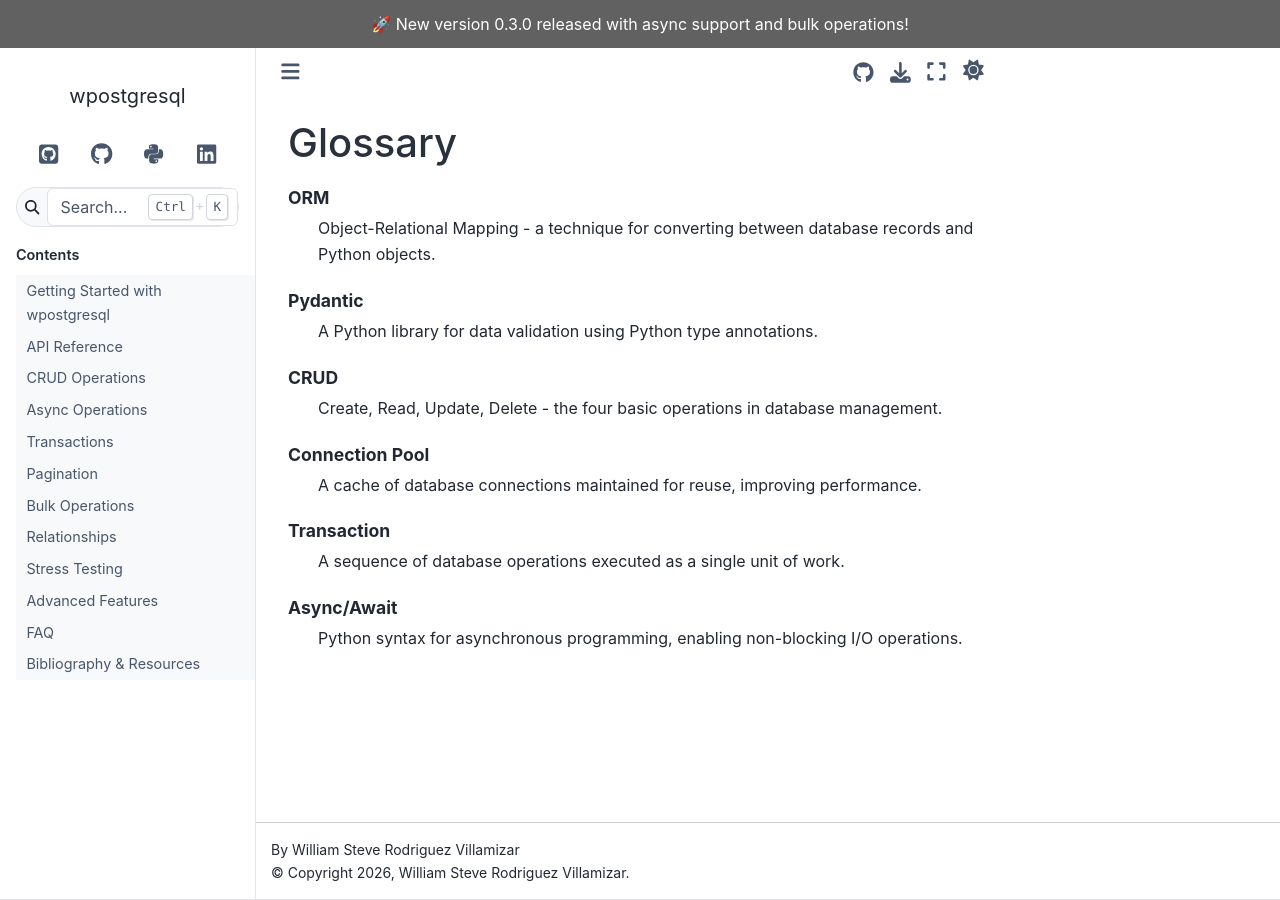
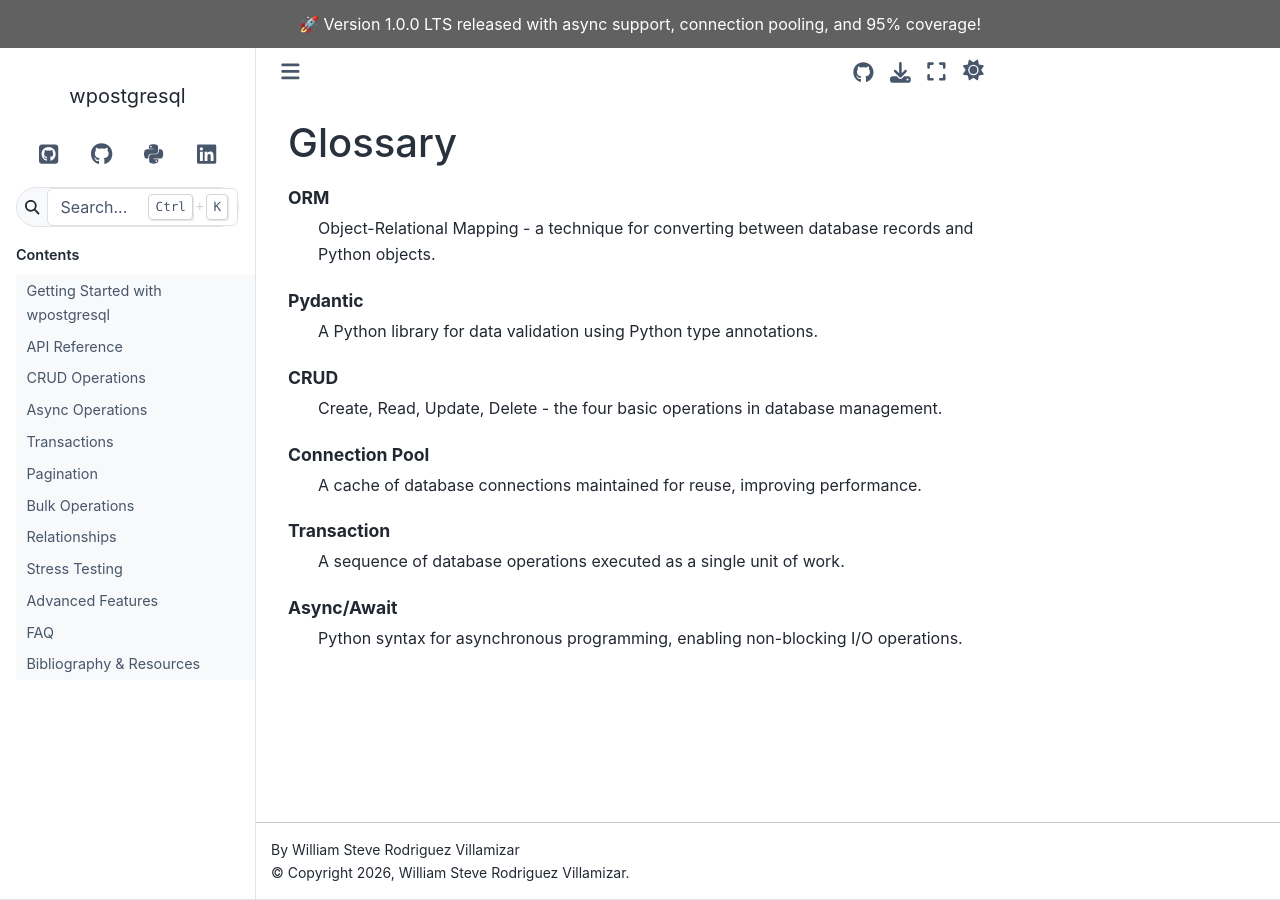
Before and after one commit to wisrovi/wpostgresql, a Sphinx documentation site: the page built from docs/glossary.rst, in a window 1280 px wide. Built offline with Sphinx 7.4.7 and the Sphinx Book theme 1.1.4, drawn with Linux system fonts in a browser that asks for light colours; pages that are not in the unit, such as notebooks, are missing from menus; some of the changed lines change nothing that is shown.

Commit message:
Fix ruff E402 and F601 errors in docs/conf.py and update version to 1.0.0

```diff
--- a/docs/conf.py
+++ b/docs/conf.py
@@ -1,9 +1,14 @@
+import os
+import sys
+
+sys.path.insert(0, os.path.abspath("../src"))
+
 project = "wpostgresql"
 copyright = "2026, William Steve Rodriguez Villamizar"
 author = "William Steve Rodriguez Villamizar"
 
-release = "0.3.0"
-version = "0.3.0"
+release = "1.0.0"
+version = "1.0.0"
 
 extensions = [
     "sphinx.ext.autodoc",
@@ -59,18 +64,13 @@
     "show_navbar_depth": 3,
     "show_toc_level": 3,
     "navbar_align": "left",
-    "announcement": "🚀 New version 0.3.0 released with async support and bulk operations!",
+    "announcement": "🚀 Version 1.0.0 LTS released with async support, connection pooling, and 95% coverage!",
 }
 
 # Custom sidebar templates
 html_sidebars = {
     "**": ["navbar-logo.html", "icon-links.html", "search-field.html", "sbt-sidebar-nav.html"]
 }
-
-import os
-import sys
-
-sys.path.insert(0, os.path.abspath("../src"))
 
 # -- Options for intersphinx -------------------------------------------------
 intersphinx_mapping = {
@@ -96,11 +96,10 @@
 # -- Options for autodoc ----------------------------------------------------
 autodoc_default_options = {
     "members": True,
-    "member-order": "bysource",
+    "member-order": "alphabetical",
     "special-members": "__init__",
     "undoc-members": True,
     "show-inheritance": True,
-    "member-order": "alphabetical",
     "exclude-members": "__weakref__",
 }
 autodoc_mock_imports = []
```
